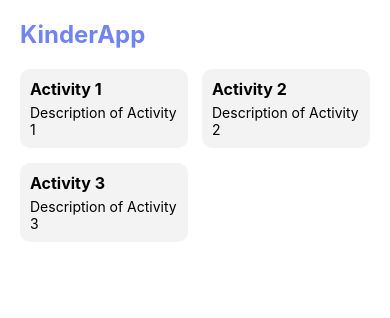
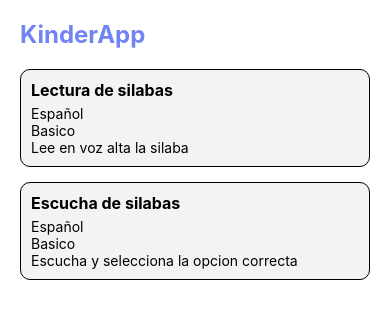
Before and after one commit to SMN947/KinderApp, a React Native app: screen / in a window 390 px wide. Shown: the top 318 px of the page. Built offline with nearby package versions, Linux system fonts and the light colour scheme.

Commit message:
Added activity loader

```diff
--- a/App.js
+++ b/App.js
@@ -8,16 +8,18 @@ import { useState } from 'react';
 export default function App() {
   const pagesMatrix = {
     0: <Splash />,
-    1: <LandingGeneral />,
-    2: <ActivityRepeat />,
+    1: <LandingGeneral loadActivity={(selectedActivity) => {
+      setActivePage(selectedActivity)
+    }} />,
     999: <ThemeDemo />,
   }
+
   const [activePage, setActivePage] = useState(pagesMatrix[0]);
 
   useEffect(() => {
     setTimeout(() => {
       setActivePage(pagesMatrix[1]);
-    }, 3000);
+    }, 300);
   }, []);
 
   return activePage;
--- a/componets/LandingGeneral.js
+++ b/componets/LandingGeneral.js
@@ -1,29 +1,64 @@
 import React from 'react';
-import { View, Text, StyleSheet, TouchableOpacity } from 'react-native';
+import { View, Text, StyleSheet, TouchableOpacity, ScrollView, Alert } from 'react-native';
+import theme from '../theme';
 
-export default function LandingGeneral() {
+import ActivityRepeat from './ActivityRepeat';
+
+export default function LandingGeneral(props) {
+    console.log(props)
+    const activityComponents = {
+        ActivityRepeat: <ActivityRepeat />
+    };
     const activities = [
-        { title: 'Activity 1', description: 'Description of Activity 1' },
-        { title: 'Activity 2', description: 'Description of Activity 2' },
-        { title: 'Activity 3', description: 'Description of Activity 3' },
+        {
+            subject: "Español",
+            category: "Lectura",
+            level: "Basico",
+            title: "Lectura de silabas",
+            description: "Lee en voz alta la silaba",
+            soon: false,
+            component: "ActivityRepeat"
+        }, {
+            subject: "Español",
+            category: "Escucha",
+            level: "Basico",
+            title: "Escucha de silabas",
+            description: "Escucha y selecciona la opcion correcta",
+            soon: true
+        },
     ];
 
-    const renderActivityCard = (activity) => {
+    const renderActivityCard = (activity, loadActivity) => {
         return (
-            <TouchableOpacity style={styles.activityCard} key={activity.title}>
+            <TouchableOpacity
+                style={styles.activityCard}
+                key={activity.title}
+                onPress={() => {
+                    if (activity.soon) {
+                        Alert.alert("KinderApp", "Muy pronto!")
+                    } else {
+                        loadActivity(activityComponents[activity.component]);
+                    }
+                }}>
                 <Text style={styles.activityTitle}>{activity.title}</Text>
+                <Text style={styles.activityDescription}>{activity.subject}</Text>
+                <Text style={styles.activityDescription}>{activity.level}</Text>
                 <Text style={styles.activityDescription}>{activity.description}</Text>
             </TouchableOpacity>
+
+
         );
     };
 
     return (
-        <View style={styles.container}>
-            <Text style={styles.appTitle}>KinderApp</Text>
-            <View style={styles.activityContainer}>
-                {activities.map((activity) => renderActivityCard(activity))}
+        <ScrollView>
+            <View style={styles.container}>
+                <Text style={styles.appTitle}>KinderApp</Text>
+                <View style={styles.activityContainer}>
+                    {activities.map((activity) => renderActivityCard(activity, props.loadActivity))}
+                </View>
             </View>
-        </View>
+        </ScrollView>
     );
 };
 
@@ -45,11 +80,13 @@ const styles = StyleSheet.create({
         flexWrap: 'wrap',
     },
     activityCard: {
-        width: '48%',
+        width: '100%',
         backgroundColor: '#F3F3F3',
         borderRadius: 10,
         padding: 10,
         marginBottom: 15,
+        borderColor: theme.colors.black,
+        borderWidth: 1
     },
     activityTitle: {
         fontSize: 16,
```
